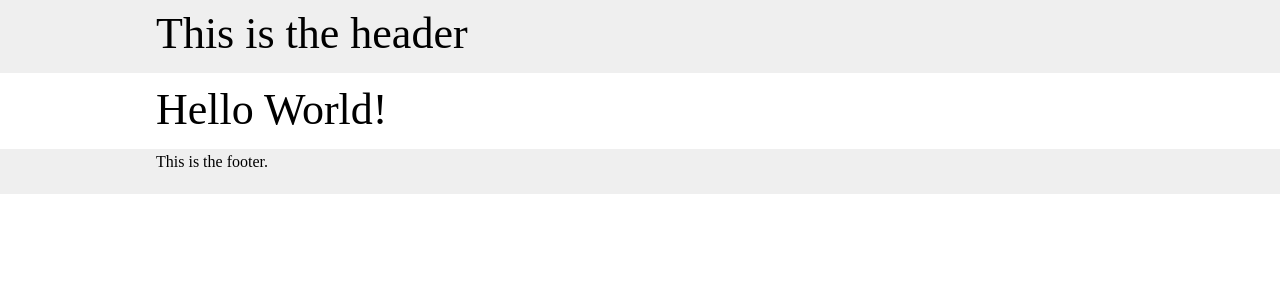
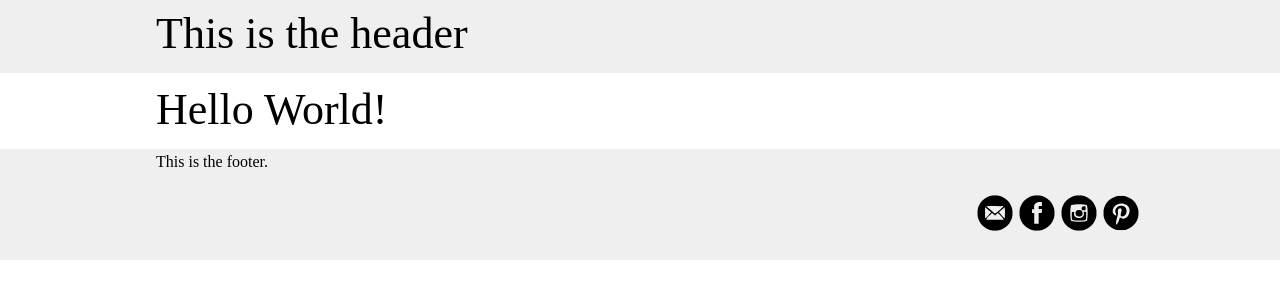
Before and after one commit to kjduncan/MaryPeterson-www, a Jekyll site: the page built from index.html, in a window 1280 px wide. Shown: the top 300 px of the page. Built offline with Jekyll 4.4.1, drawn with Linux system fonts in a browser that asks for light colours.

Commit message:
added social icons to footer

```diff
--- a/_includes/footer.html
+++ b/_includes/footer.html
@@ -3,5 +3,11 @@
         <div class="small-12 columns">
             <p>This is the footer.</p>
         </div>
+        <ul class="social">
+            <li><a href="#" class="email_icon icon"></a></li>
+            <li><a href="#" class="facebook_icon icon"></a></li>
+            <li><a href="#" class="instagram_icon icon"></a></li>
+            <li><a href="#" class="pinterest_icon icon"></a></li>
+        </ul>
     </div>
 </footer>
--- a/assets/css/styles.css
+++ b/assets/css/styles.css
@@ -1547,8 +1547,23 @@ header {
   background-color: #efefef;
 }
 
+span.icon, a.icon {
+  display: inline-block;
+}
+
+div.icon {
+  display: block;
+}
+
 footer {
   display: inline-block;
   width: 100%;
   background-color: #efefef;
 }
+
+.social {
+  float: right;
+}
+.social li {
+  display: inline-block;
+}
```
Also changed, not shown: _assets/_sass/styles.scss (+20 -5 lines), 2 other files.
